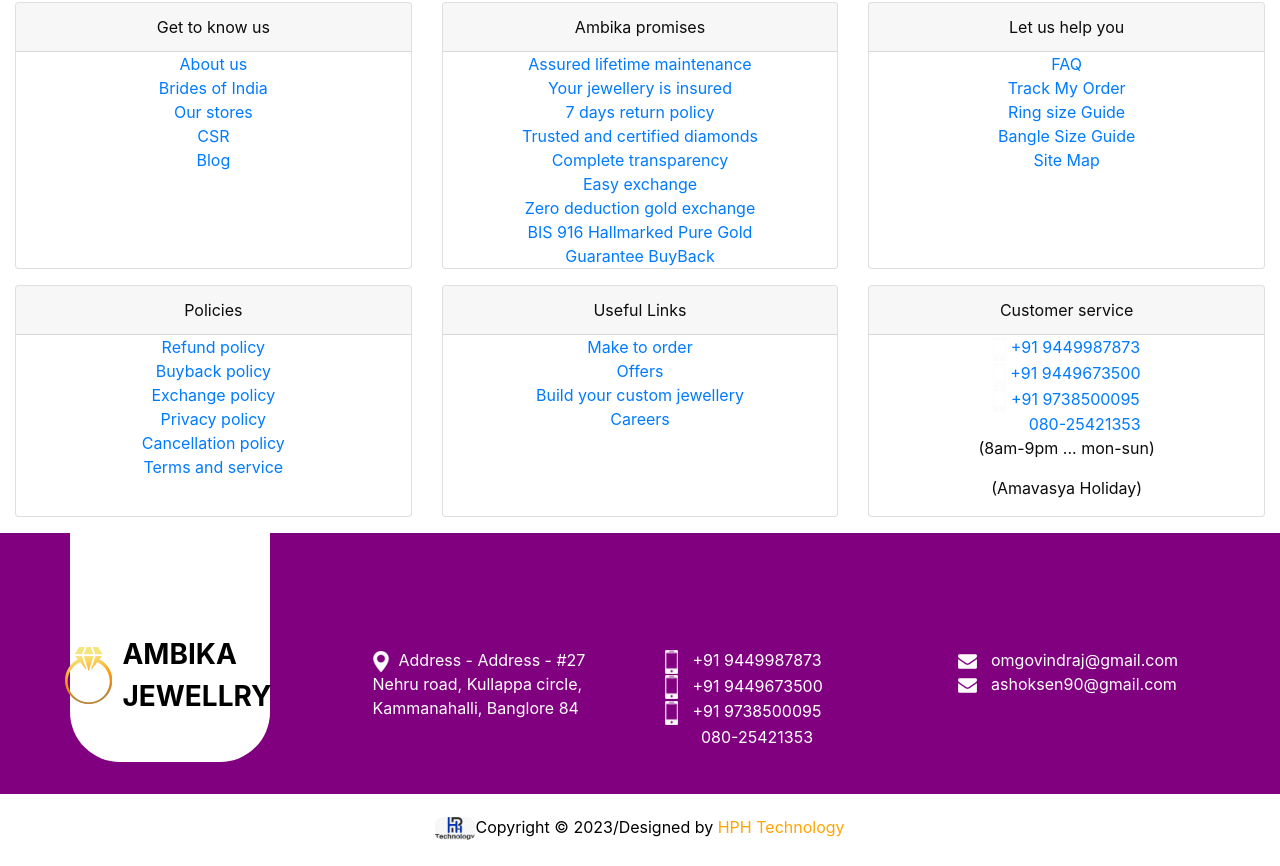
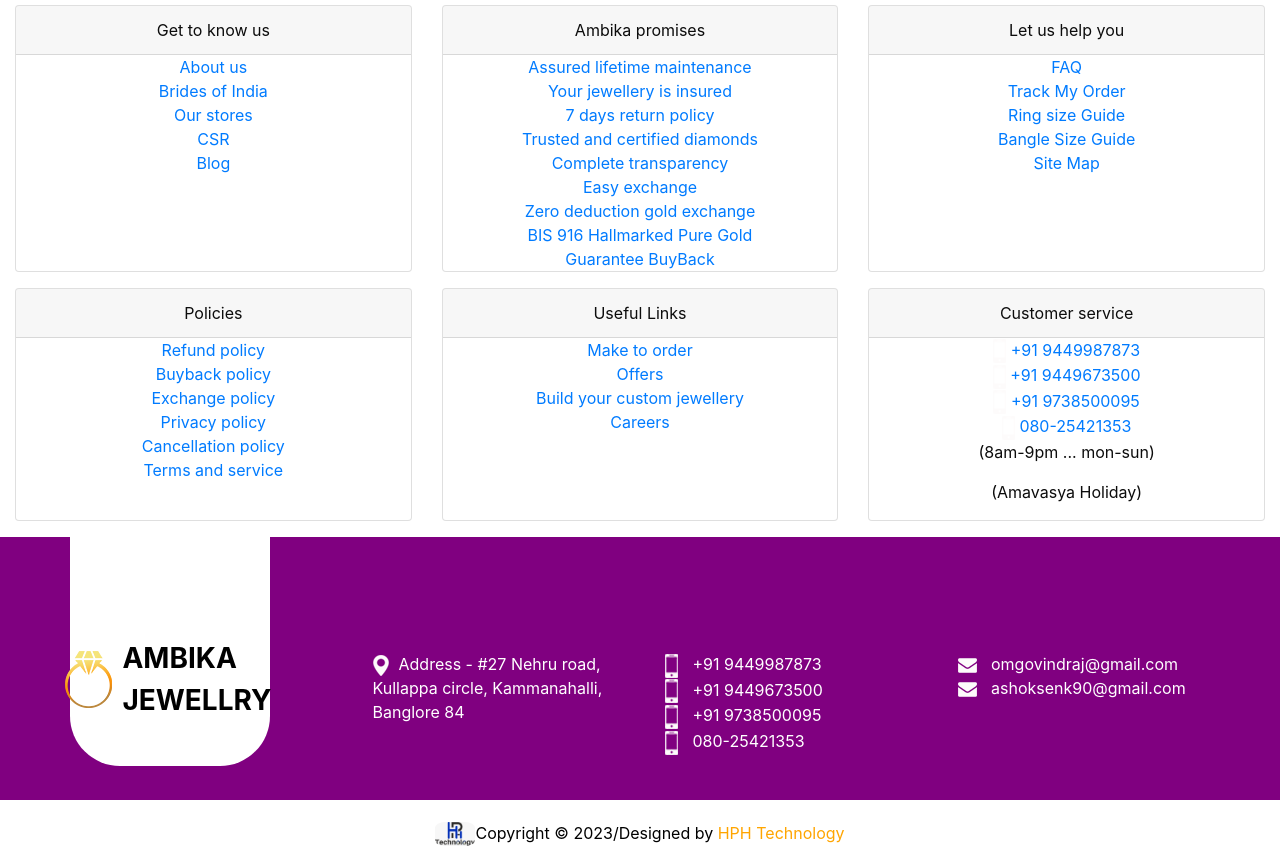
Before and after one commit to Abhishek07777Pawar/jewellery-aap, a React (Create React App) app: page /about in a window 1280 px wide. Shown: the part 1241-2107 px from the top of the page. Built offline with nearby package versions, Linux system fonts and the light colour scheme; no server answers; a web font is replaced by a local one.

Commit message:
pic updated and logo

```diff
--- a/src/Component/About.js
+++ b/src/Component/About.js
@@ -102,11 +102,11 @@
                 <img src="assets/images/My project (3).jpg" alt="" className="img-fluid" />
                 </div>
               </div>
-              {/* <div className="col-md-2 mb-3 col-sm">
+              <div className="col-md-2 mb-3 col-sm">
                 <div className="img-box">
-                <img src="assets/images/about2-img.png" alt="" className="img-fluid" />
+                <img src="assets/images/My project (4).jpg" alt="" className="img-fluid" />
                 </div>
-              </div> */}
+              </div>
             </div>
           </div>
         </section>
@@ -213,7 +213,8 @@
                     <span> +91 9449673500</span><br />
                     <img src="assets/images/phone.png" alt="" />
                     <span> +91 9738500095</span><br />
-                    <span> &nbsp; &nbsp; &nbsp; &nbsp; 080-25421353</span><br />
+                    <img src="assets/images/phone.png" alt="" />
+                    <span> 080-25421353</span><br />
                   </a>
                   <p>(8am-9pm ... mon-sun)</p>
                   <p>(Amavasya Holiday)</p>
@@ -241,7 +242,7 @@
                     <a href="https://goo.gl/maps/TGZKd6an8BPjm8Dq8">
                       <img src="assets/images/location.png" alt="" />
                       <span>
-                        Address - Address - #27 Nehru road, Kullappa circle, Kammanahalli,
+                       Address - #27 Nehru road, Kullappa circle, Kammanahalli,
                         Banglore 84
                       </span>
                     </a>
@@ -256,7 +257,8 @@
                       <span> +91 9449673500</span><br />
                       <img src="assets/images/phone.png" alt="" />
                       <span> +91 9738500095</span><br />
-                      <span> &nbsp; &nbsp; &nbsp; &nbsp; 080-25421353</span><br />
+                      <img src="assets/images/phone.png" alt="" />
+                      <span>  080-25421353</span><br />
 
 
                     </a>
@@ -268,7 +270,7 @@
                       <img src="assets/images/mail.png" alt="" />
                       <span> omgovindraj@gmail.com </span>
                       <img src="assets/images/mail.png" alt="" />
-                      <span> ashoksen90@gmail.com </span>
+                      <span> ashoksenk90@gmail.com </span>
                     </a>
                   </div>
                 </div>
--- a/src/Component/Address.js
+++ b/src/Component/Address.js
@@ -22,7 +22,7 @@
              <a href="https://goo.gl/maps/TGZKd6an8BPjm8Dq8">
               <img src="assets/images/location.png" alt="" />
               <span>
-                Address - Address - #27 Nehru road, Kullappa circle, Kammanahalli,
+                Address - #27 Nehru road, Kullappa circle, Kammanahalli,
                 Banglore 84
               </span>
             </a>
@@ -37,7 +37,8 @@
               <span> +91 9449673500</span><br/>
               <img src="assets/images/phone.png" alt="" />
               <span> +91 9738500095</span><br/>
-              <span> &nbsp; &nbsp; &nbsp; &nbsp; 080-25421353</span><br/>
+              <img src="assets/images/phone.png" alt="" />
+              <span> 080-25421353</span><br/>
 
 
             </a>
@@ -49,7 +50,7 @@
               <img src="assets/images/mail.png" alt="" />
               <span> omgovindraj@gmail.com </span>
               <img src="assets/images/mail.png" alt="" />
-              <span> ashoksen90@gmail.com </span>
+              <span> ashoksen90k@gmail.com </span>
             </a>
           </div>
         </div>
--- a/src/Component/Home.js
+++ b/src/Component/Home.js
@@ -296,12 +296,16 @@
               <p>Your jewellery<br />Is Insured</p>
             </div>
           </div>
+
+
           <div className="col-md-2 mb-3 col-sm">
             <div className="d-flex flex-column align-items-center">
               <img style={{ height: "100px" }} src="assets/images/logo5-image.png.png" alt="" />
               <p>Zero Deduction<br /> Gold Exchange</p>
             </div>
           </div>
+
+
           <div className="col-md-2 mb-3 col-sm">
             <div className="d-flex flex-column align-items-center">
               <img style={{ height: "100px" }} src="assets/images/logo6-image.png" alt="" />
@@ -315,6 +319,14 @@
             <div className="d-flex flex-column align-items-center">
               <img style={{ height: "100px" }} src="assets/images/logo8-image.png" alt="" />
               <p>Tested & Certified<br />Diamonds</p>
+            </div>
+          </div>
+
+
+          <div className="col-md-2 mb-3 col-sm">
+            <div className="d-flex flex-column align-items-center">
+              <img style={{ height: "130px" }} src="assets/images/bis-hallmarked-logo.jpg" alt="" />
+
             </div>
           </div>
 
--- a/src/Component/InfoSec.js
+++ b/src/Component/InfoSec.js
@@ -49,7 +49,7 @@
                   <img src="assets/images/mail.png" alt="" />
                   <span> omgovindraj@gmail.com </span>
                   <img src="assets/images/mail.png" alt="" />
-                  <span> ashoksen90@gmail.com </span>
+                  <span> ashoksenk90@gmail.com </span>
                 </a>
               </div>
             </div>
--- a/src/Component/Jewellery.js
+++ b/src/Component/Jewellery.js
@@ -226,7 +226,7 @@
                <a href="https://goo.gl/maps/TGZKd6an8BPjm8Dq8">
                 <img src="assets/images/location.png" alt="" />
                 <span>
-                  Address - Address - #28 Nehru road, Kullappa circle, Kammanahalli,
+                  Address - #27 Nehru road, Kullappa circle, Kammanahalli,
                   Banglore 84
                 </span>
               </a>
@@ -241,7 +241,8 @@
                 <span> +91 9449673500</span><br/>
                 <img src="assets/images/phone.png" alt="" />
                 <span> +91 9738500095</span><br/>
-                <span> &nbsp; &nbsp; &nbsp; &nbsp; 080-25421353</span><br/>
+                <img src="assets/images/phone.png" alt="" />
+                <span> 080-25421353</span><br/>
 
 
               </a>
@@ -253,7 +254,7 @@
                 <img src="assets/images/mail.png" alt="" />
                 <span> omgovindraj@gmail.com </span>
                 <img src="assets/images/mail.png" alt="" />
-                <span> ashoksen90@gmail.com </span>
+                <span> ashoksenk90@gmail.com </span>
               </a>
             </div>
           </div>
```
Also changed, not shown: public/assets/images/My project (4).jpg (added), public/assets/images/bis-hallmarked-logo.jpg (added).
